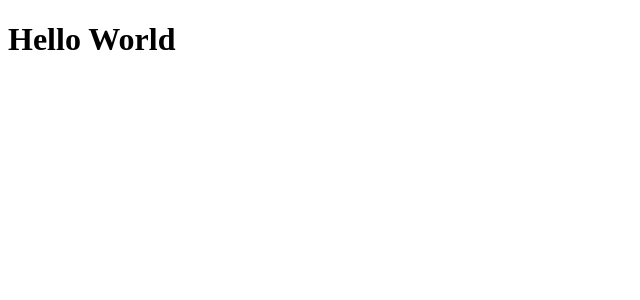
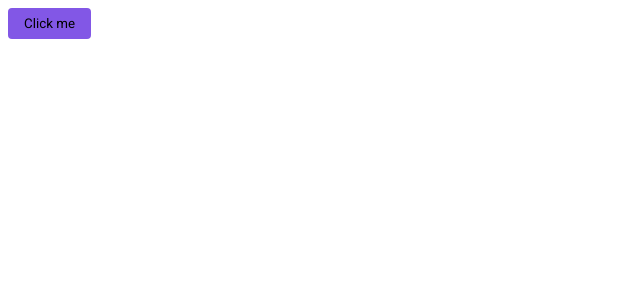
Before and after one commit to reinheimermat/ignite-shop, a Next.js app: page / in a window 1280 px wide. Shown: the top 300 px of the page, without its empty margins (0-640 px from the left). Built offline with nearby package versions, Linux system fonts and the light colour scheme.

Commit message:
chore: add Stitches

```diff
--- a/src/pages/_document.tsx
+++ b/src/pages/_document.tsx
@@ -1,3 +1,4 @@
+import { getCssText } from "@/styles";
 import { Html, Head, Main, NextScript } from "next/document";
 
 export default function Document() {
@@ -7,6 +8,8 @@
         <link rel="preconnect" href="https://fonts.googleapis.com" />
         <link rel="preconnect" href="https://fonts.gstatic.com" crossOrigin="anonymous" />
         <link href="https://fonts.googleapis.com/css2?family=Roboto:ital,wght@0,100;0,300;0,400;0,500;0,700;0,900;1,100;1,300;1,400;1,500;1,700;1,900&display=swap" rel="stylesheet" />
+
+        <style id="stitches" dangerouslySetInnerHTML={{ __html: getCssText() }} />
       </Head>
       <body>
         <Main />
--- a/src/pages/index.tsx
+++ b/src/pages/index.tsx
@@ -1,7 +1,17 @@
+import { styled } from "@/styles";
+
+const Button = styled('button', {
+  backgroundColor: '$rocketseat',
+  fontFamily: 'Roboto, sans-serif',
+  borderRadius: '4px',
+  border: 0,
+  padding: '8px 16px',
+})
+
 export default function Home() {
   return (
     <div>
-      <h1 className="text-4xl font-bold">Hello World</h1>
+      <Button>Click me</Button>
     </div>
   );
 }
--- /dev/null
+++ b/src/styles/index.ts
@@ -0,0 +1,18 @@
+import { createStitches } from "@stitches/react";
+
+export const {
+    config,
+    styled,
+    css,
+    globalCss,
+    keyframes,
+    getCssText,
+    theme,
+    createTheme,
+} = createStitches({
+    theme: {
+        colors: {
+            rocketseat: '#8257e6',
+        }
+    }
+})
```
Also changed, not shown: package.json (+5 -4 lines), 1 other file (tests, documents, lock files or other folders).
